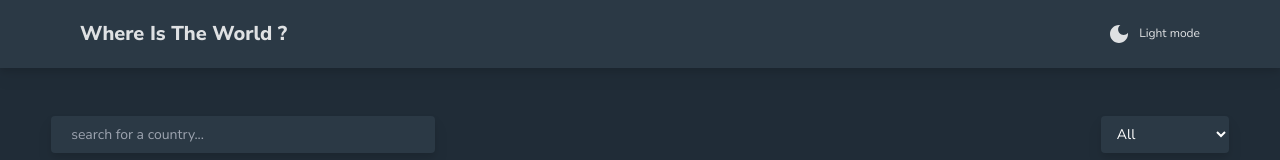
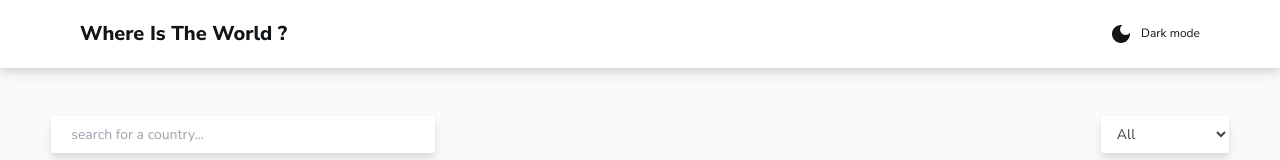
Before and after one commit to MikhailWahib/countries-website, a React (Vite) app: page / in a window 1280 px wide. Shown: the top 160 px of the page. Built offline with nearby package versions, Linux system fonts and the light colour scheme; no server answers.

Commit message:
set light mode as default

```diff
--- a/src/App.jsx
+++ b/src/App.jsx
@@ -13,7 +13,7 @@ function App() {
   const [region, setRegion] = useState('')
   const [showCard, setShowCard] = useState(false)
   const [currentDetails, setCurrentDetails] = useState('')
-  const [darkMode, setDarkMode] = useState(true)
+  const [darkMode, setDarkMode] = useState(false)
 
 
   const fetchData = () => {
```
